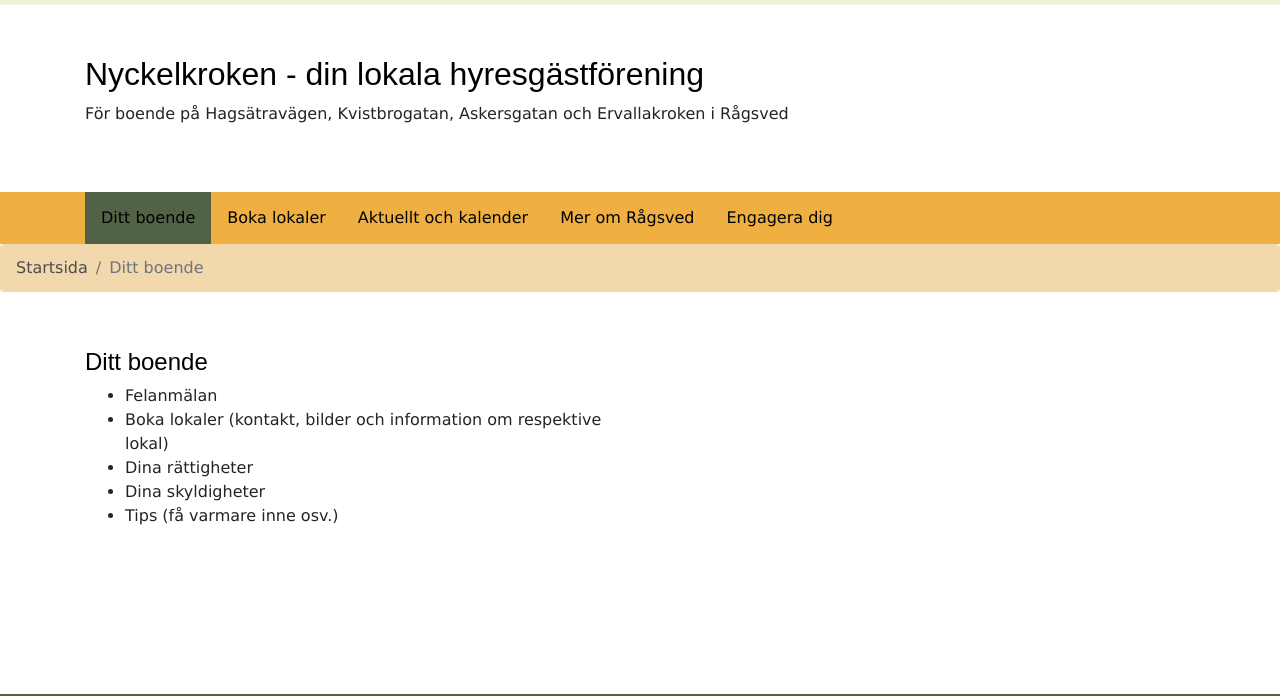
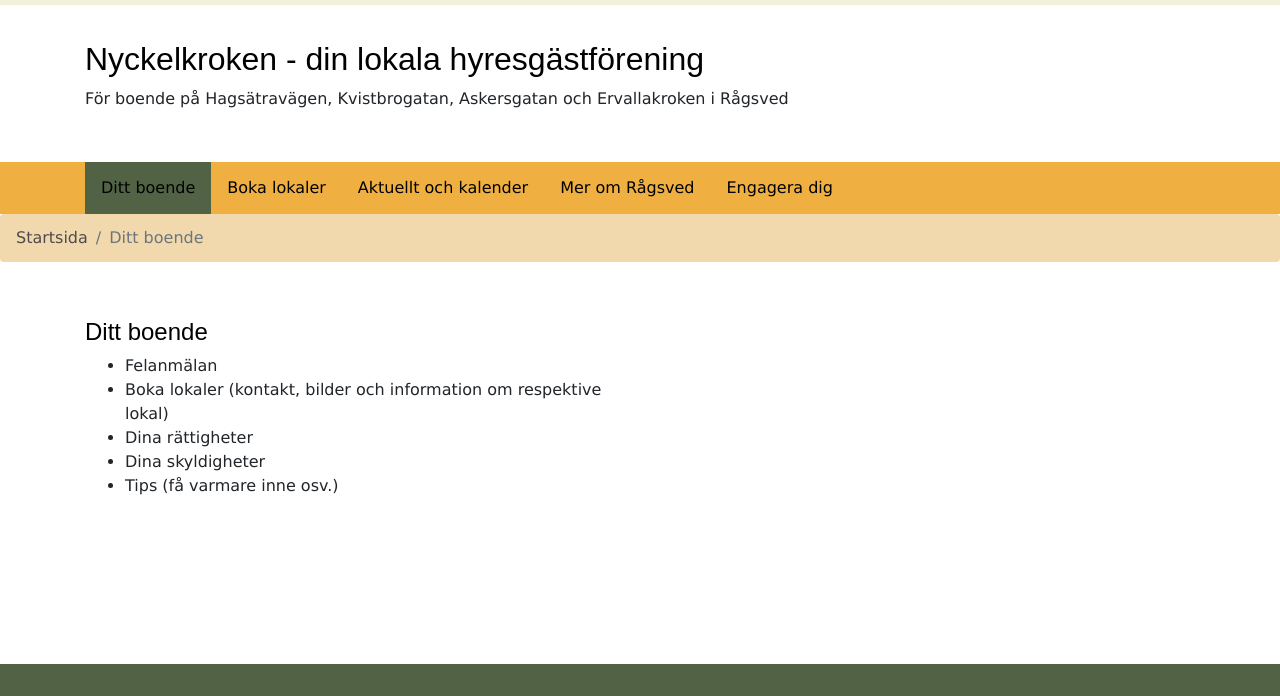
Before and after one commit to LoveItLeea/Nyckelkroken, a plain HTML site: page Ditt_boende.html in a window 1280 px wide. Shown: the part 85-781 px from the top of the page. Drawn offline with nearby package versions, Linux system fonts and the light colour scheme.

Commit message:
Update Nyckelkroken.css

```diff
--- a/CSS/Nyckelkroken.css
+++ b/CSS/Nyckelkroken.css
@@ -59,7 +59,7 @@ h3 {
 
 .header {
   background-color:white;
-  padding: 50px;
+  padding: 35px;
   text-align: left;
   display: block;
   overflow: hidden;
```
